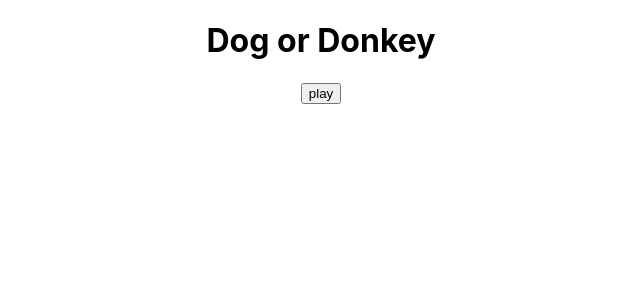
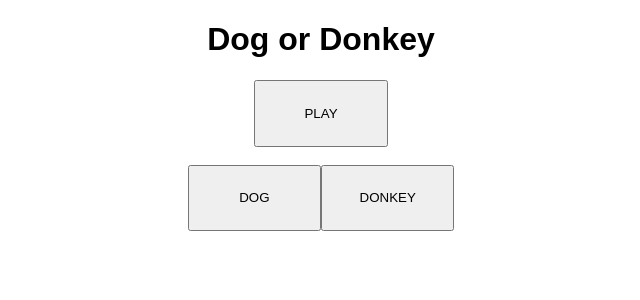
Before and after one commit to zsoliman/dog-or-donkey, a React (Create React App) app: page / in a window 1280 px wide. Shown: the top 300 px of the page, without its empty margins (319-959 px from the left). Built offline with nearby package versions, Linux system fonts and the light colour scheme.

Commit message:
random number assigns animal

```diff
--- a/src/App.css
+++ b/src/App.css
@@ -1,3 +1,11 @@
 .App {
   text-align: center;
+  font-family: Arial, Helvetica, sans-serif;
 }
+
+.button {
+  cursor: pointer;
+  height: 5em;
+  width: 10em;
+
+}
--- a/src/App.js
+++ b/src/App.js
@@ -1,12 +1,34 @@
 import './App.css';
 import Header from './components/Header';
 import Startgame from './components/Startgame';
+import Game from './components/Game';
+
+const randomInt = (max) => {
+  let res = Math.floor(Math.random() * max)
+  let animal;
+
+  if (res == 1) {
+    animal = "donkey"
+  } else if (res == 0) {
+    animal = "dog"
+  } else { animal = "animalistic error" }
+
+  console.log("res: ", res)
+  console.log("animal:", animal)
+}
+
+const play = () => {
+  randomInt(2)
+}
+
 
 function App() {
   return (
     <div className="App">
       <Header />
       <Startgame />
+      <Game />
+
     </div>
   );
 }
--- /dev/null
+++ b/src/components/Game.jsx
@@ -0,0 +1,14 @@
+const Game = () => {
+    return (
+        <div>
+            <div>
+            </div>
+
+            <br />
+            <button className="button">DOG</button>
+            <button className="button">DONKEY</button>
+        </div>
+    )
+}
+
+export default Game;
--- a/src/components/Startgame.jsx
+++ b/src/components/Startgame.jsx
@@ -1,7 +1,7 @@
 const Startgame = () => {
     return (
-        <div>
-            <button>play</button>
+        <div className="startgame">
+            <button className="button">PLAY</button>
         </div>
     )
 }
```
